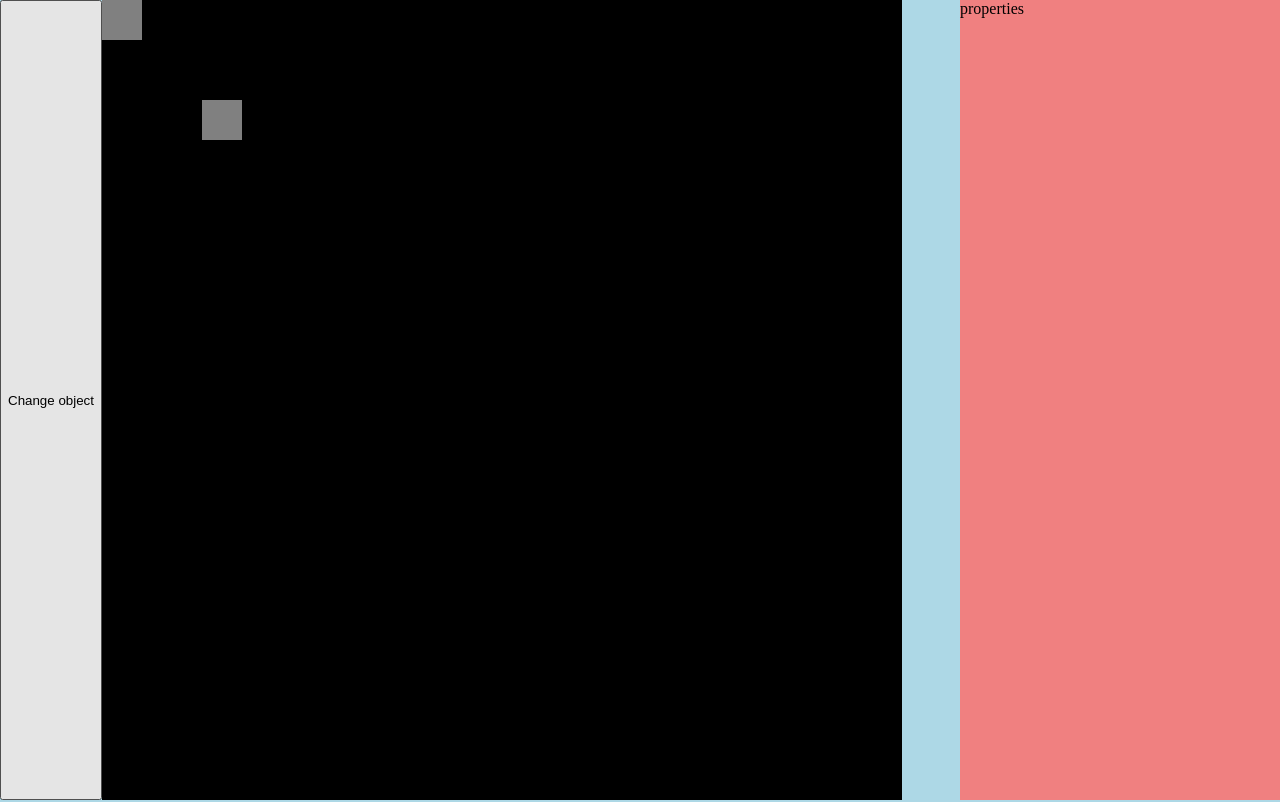
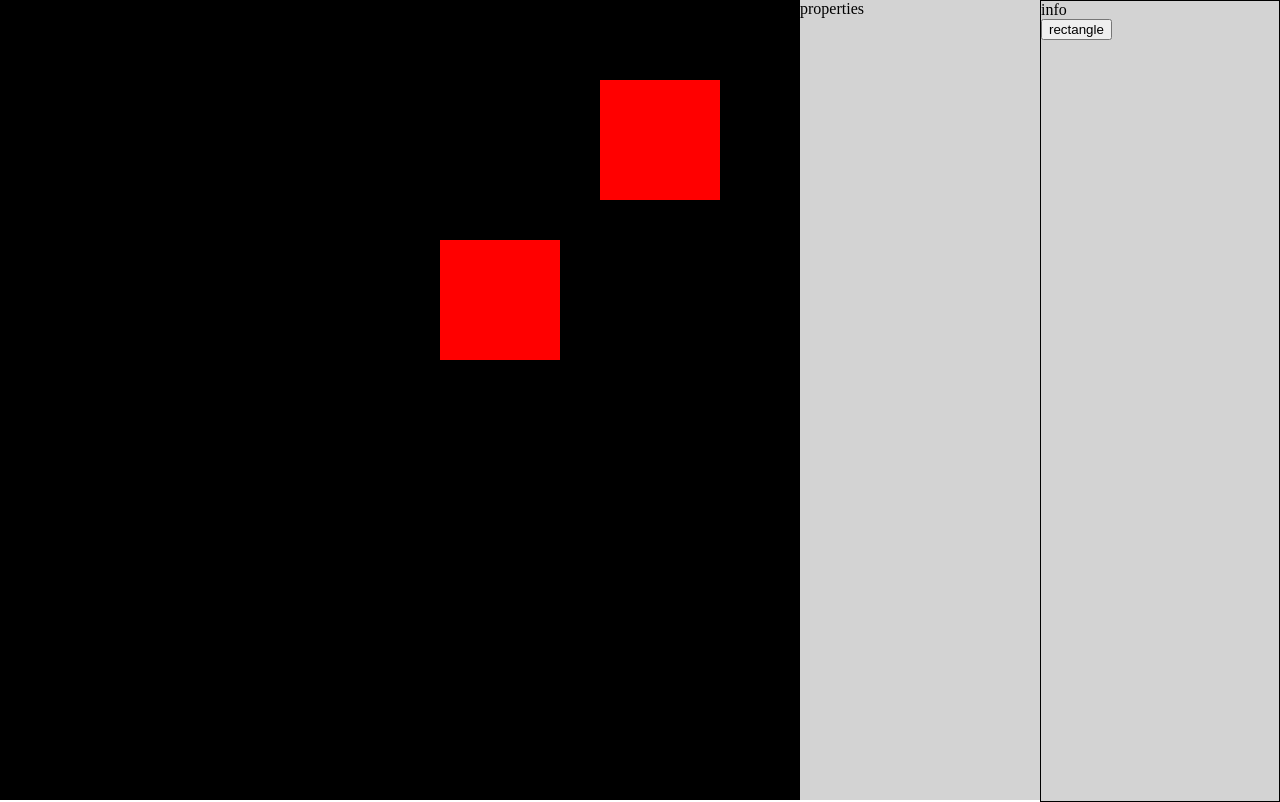
Before and after one commit to ranjabi/2d-web-based-cad, a plain HTML site: page index.html in a window 1280 px wide. Drawn offline with Linux system fonts and the light colour scheme.

Commit message:
fix: restructure

```diff
--- a/index.html
+++ b/index.html
@@ -8,51 +8,41 @@
         <link rel="stylesheet" type="text/css" href="style.css" />
     </head>
     <body>
-        <button id="changeObject" type="button">Change object</button>
-        <canvas id="canvas"></canvas>
-        <div id="properties">
-            <p>properties</p>
-            <div class="prop" id="prop1"></div>
-            <div class="prop" id="prop2"></div></div>
-
+        <div class="container">
+            <canvas id="canvas"></canvas>
+            <div id="properties">
+                <p>properties</p>
+                <div class="prop" id="prop1"></div>
+                <div class="prop" id="prop2"></div>
+            </div>
+            <div id="info">
+                <p>info</p>
+                <button tyle="button">rectangle</button>
+            </div>
+        </div>
     </body>
     <script src="https://greggman.github.io/webgl-lint/webgl-lint.js"></script>
-    <!-- <script id="vertex-shader-2d" type="notjs">
-        // receive data from a buffer
-        attribute vec4 a_position;
+    <script id="vertex-shader-2d" type="notjs">
+        attribute vec3 a_position; // x and y
+
+        varying vec4 fColor;
+        attribute vec3 vColor;
 
         void main() {
-            // load the position of the current vertex
-            gl_Position = a_position;
+
+          // flip clip space y coordinate, move bottom left to top left
+          gl_Position = vec4(a_position,1);
+          fColor = vec4(vColor, 1.0);
         }
-    </script> -->
-    <script id="vertex-shader-2d" type="notjs">
-        attribute vec2 a_position;
-
-        uniform vec2 u_resolution;
-
-        void main() {
-          // convert the position from pixels to 0.0 to 1.0
-          vec2 zeroToOne = a_position / u_resolution;
-
-          // convert from 0->1 to 0->2
-          vec2 zeroToTwo = zeroToOne * 2.0;
-
-          // convert from 0->2 to -1->+1 (clip space)
-          vec2 clipSpace = zeroToTwo - 1.0;
-
-          gl_Position = vec4(clipSpace * vec2(1, -1), 0, 1);
-        }
-
-      </script>
+    </script>
     <script id="fragment-shader-2d" type="notjs">
         precision mediump float;
 
-        uniform vec4 u_color;
+        varying vec4 fColor;
 
         void main() {
             // load the fragment setting
-            gl_FragColor = u_color;
+            gl_FragColor = fColor;
         }
     </script>
     <script type="module" src="./index.js"></script>
--- a/index.js
+++ b/index.js
@@ -1,67 +1,64 @@
-import { createShader, createProgram } from "./utility.js";
+import {
+    createShader,
+    createProgram,
+    resizeCanvasToDisplaySize,
+} from "./utility.js";
 import Rectangle from "./rectangleClass.js";
 
-function resizeCanvasToDisplaySize(canvas) {
-    const displayWidth = canvas.clientWidth;
-    const displayHeight = canvas.clientHeight;
+function main() {
+    let objects = [];
 
-    const needResize =
-        canvas.width !== displayWidth || canvas.height !== displayHeight;
-
-    if (needResize) {
-        canvas.width = displayWidth;
-        canvas.height = displayHeight;
-    }
-
-    return needResize;
-}
-
-let objects = [];
-
-function main() {
     let canvas = document.querySelector("#canvas");
 
     canvas.addEventListener("mousedown", (event) => {
-        console.log("down", event.clientX, event.clientY, canvas.clientWidth, canvas.clientHeight, canvas.offsetLeft, canvas.offsetTop)
+        // console.log(
+        //     "down",
+        //     event.clientX,
+        //     event.clientY,
+        //     canvas.clientWidth,
+        //     canvas.clientHeight,
+        //     canvas.offsetLeft,
+        //     canvas.offsetTop
+        // );
 
-
-        // objects.push(new Rectangle(event.clientX, event.clientY, 40, 40))
-
-        // console.log("all vertex", objects.flatMap(obj => obj.getPosition()))
+        // console.log(
+        //     "x, y",
+        //     pixelToClip(event.clientX),
+        //     pixelToClip(event.clientY)
+        // );
 
         // TODO: ganti jadi euclidean distance
         let closestPoint = objects.find(obj => obj.getPosition().find(pos => Math.abs(event.clientX-pos[0])<15 || Math.abs(event.clientY-pos[1])<15))
 
+        let objectIdx = objects.findIndex((x) => x === closestPoint);
 
-        let objectIdx = objects.findIndex(x => x === closestPoint)
-        console.log("objectIdx", objectIdx)
         if (objectIdx !== -1) {
+            // if object exist in closest clicked point, display slider
             setupSlider("#prop1", {
                 name: "x",
                 slideFunction: objects[objectIdx].updatePositionX(),
-                max: gl.canvas.width,
-                value: objects[objectIdx].getX()
+                min: -1,
+                max: 1,
+                value: objects[objectIdx].getX(),
             });
             setupSlider("#prop2", {
                 name: "y",
                 slideFunction: objects[objectIdx].updatePositionY(),
-                max: gl.canvas.height,
-                value: objects[objectIdx].getY()
+                min: -1,
+                max: 1,
+                value: objects[objectIdx].getY(),
             });
         } else {
             let parent = document.querySelector("#prop1");
-            parent.innerHTML = ""
+            parent.innerHTML = "";
             let parent2 = document.querySelector("#prop2");
-            parent2.innerHTML = ""
+            parent2.innerHTML = "";
         }
 
+        // console.log("titik terdekat\n", closestPoint);
 
-        console.log("titik terdekat\n", closestPoint
-
-        )
-
-        drawScene()
-    })
+        drawScene();
+    });
 
     // WebGLRenderingContext
     let gl = canvas.getContext("webgl");
@@ -85,31 +82,90 @@ function main() {
 
     let program = createProgram(gl, vertexShader, fragmentShader);
 
-    let positionAttributeLocation = gl.getAttribLocation(program, "a_position");
-    // look up uniform locations
-    let resolutionUniformLocation = gl.getUniformLocation(
-        program,
-        "u_resolution"
-    );
-    let colorUniformLocation = gl.getUniformLocation(program, "u_color");
-    let positionBuffer = gl.createBuffer();
-    gl.bindBuffer(gl.ARRAY_BUFFER, positionBuffer); // bind resource to bind point
+    // set rectangle
+    let kotak = new Rectangle(0.5, 0.5, 0.3, 0.3);
 
-    let translation = [0, 0];
+    let kotak2 = new Rectangle(0.1, 0.1, 0.3, 0.3);
 
-    // set rectangle
-    let kotak = new Rectangle(translation[0], translation[1], 40, 40)
-
-    let kotak2 = new Rectangle(translation[0]+100, translation[1]+100, 40, 40)
-
-    objects.push(kotak)
-    objects.push(kotak2)
+    objects.push(kotak);
+    objects.push(kotak2);
 
     // console.log("objects", objects.length)
 
+    drawScene();
 
+    function drawScene() {
+        resizeCanvasToDisplaySize(gl.canvas);
 
-    drawScene();
+        // convert clip space to pixel
+        gl.viewport(0, 0, gl.canvas.width, gl.canvas.height);
+
+        // clear the canvas
+        gl.clear(gl.COLOR_BUFFER_BIT);
+
+        // load shader program
+        gl.useProgram(program);
+
+        // turn [[x1,y1],[x2,y2]] into [x1,y1,x2,y2]
+        let objectsPosition = objects.flatMap((obj) => obj.getPosition());
+        let vPosition = objectsPosition.flatMap((obj) => obj);
+
+        // turn [r,g,b][r,g,b] to [r,g,b,r,g,b]
+        // set red color
+        // TODO: SET OBJECT COLOR RANDOMLY
+        let colorPosition = objects.flatMap((obj) => obj.getColor(1, 0, 0));
+
+        // COLOR BUFFER
+        let colorBuffer = gl.createBuffer();
+        gl.bindBuffer(gl.ARRAY_BUFFER, colorBuffer);
+        gl.bufferData(
+            gl.ARRAY_BUFFER,
+            new Float32Array(colorPosition),
+            gl.STATIC_DRAW
+        );
+
+        // COLOR POSITION
+        let vColor = gl.getAttribLocation(program, "vColor");
+        gl.vertexAttribPointer(vColor, 3, gl.FLOAT, false, 0, 0);
+        gl.enableVertexAttribArray(vColor);
+
+        // VERTEX BUFFER
+        let vertexBuffer = gl.createBuffer();
+        gl.bindBuffer(gl.ARRAY_BUFFER, vertexBuffer); // bind resource to bind point
+        gl.bufferData(
+            gl.ARRAY_BUFFER,
+            new Float32Array(vPosition),
+            gl.STATIC_DRAW
+        );
+
+        // VERTEX POSITION
+        let positionAttributeLocation = gl.getAttribLocation(
+            program,
+            "a_position"
+        );
+        // attribute properties
+        gl.vertexAttribPointer(
+            positionAttributeLocation,
+            2,
+            gl.FLOAT,
+            false,
+            0,
+            0
+        );
+        gl.enableVertexAttribArray(positionAttributeLocation);
+
+        // Draw the rectangle.
+        var primitiveType = gl.TRIANGLES;
+        var offset = 0;
+
+        // FOR TWO OBJECT
+        var count = vPosition.length / 2;
+        gl.drawArrays(primitiveType, offset, count);
+
+        // console.log("object position length\n", objectsPosition.length, "objects length\n", objects.length)
+
+        window.requestAnimationFrame(drawScene);
+    }
 
     function setupSlider(selector, options) {
         let parent = document.querySelector(selector);
@@ -128,7 +184,7 @@ function main() {
         console.log("selector", selectorInput, selectorValue);
         parent.innerHTML = `
         <p>${options.name}</p>
-        <input type="range" min="${min}" max="${max}" value="${value}" id="${selectorInput}">
+        <input type="range" min="${min}" max="${max}" value="${value}" id="${selectorInput}" step="0.1">
         <p id="${selectorValue}">${value}</p>
         `;
 
@@ -144,114 +200,14 @@ function main() {
             drawScene();
         }
 
-        // let sliderFunction = updatePosition(0);
-
         function handleChange(event) {
-            console.log("event", event);
-            let value = parseInt(event.target.value);
+            let value = parseFloat(event.target.value);
             updateValue(value);
             slideFunction(event, { value: value });
         }
 
-        // slider.addEventListener("change", handleChange);
         slider.addEventListener("input", handleChange);
     }
-
-    let isOne = true
-
-    // let changeObject = document.querySelector("#changeObject")
-    // changeObject.addEventListener("click", () => {
-    //     let objNum = 0;
-    //     if (isOne == true) {
-    //         isOne = !isOne
-    //     } else {
-    //         objNum = 1
-    //         isOne = !isOne
-    //     }
-    //     setupSlider("#prop1", {
-    //         name: "x",
-    //         slideFunction: objects[objNum].updatePositionX(),
-    //         max: gl.canvas.width,
-    //         value: objects[objNum].getX()
-    //     });
-    //     setupSlider("#prop2", {
-    //         name: "y",
-    //         slideFunction: objects[objNum].updatePositionY(),
-    //         max: gl.canvas.height,
-    //         value: objects[objNum].getY()
-    //     });
-    // })
-
-    function drawScene() {
-        resizeCanvasToDisplaySize(gl.canvas);
-
-        // convert clip space to pixel
-        gl.viewport(0, 0, gl.canvas.width, gl.canvas.height);
-
-        // clear the canvas
-        gl.clear(gl.COLOR_BUFFER_BIT);
-
-        // load shader program
-        gl.useProgram(program);
-
-        // turn on the attribute
-        gl.enableVertexAttribArray(positionAttributeLocation);
-
-        // bind position buffer
-        gl.bindBuffer(gl.ARRAY_BUFFER, positionBuffer);
-
-        let objectsPosition = objects.flatMap(obj => obj.getPosition())
-        let positionx = objectsPosition.flatMap(obj => obj)
-        // console.log("objectsposition", positionx)
-
-        gl.bufferData(
-            gl.ARRAY_BUFFER,
-            new Float32Array(positionx),
-            gl.STATIC_DRAW
-        );
-        // setRectangle(gl, translation[0], translation[1], 40, 40);
-
-        // attribute properties
-        let size = 2; // 2 components per iteration from a_position
-        let type = gl.FLOAT;
-        let normalize = false;
-        let stride = 0;
-        let attrOffset = 0;
-        gl.vertexAttribPointer(
-            positionAttributeLocation,
-            size,
-            type,
-            normalize,
-            stride,
-            attrOffset
-        );
-
-        // set the resolution
-        gl.uniform2f(
-            resolutionUniformLocation,
-            gl.canvas.width,
-            gl.canvas.height
-        );
-
-        // NEED TO EVALUATE
-        // Set a random color.
-        gl.uniform4f(colorUniformLocation, 0.5, 0.5, 0.5, 1);
-
-        // Draw the rectangle.
-        var primitiveType = gl.TRIANGLES;
-        var offset = 0;
-        // FOR TWO OBJECT
-        var count = positionx.length/2;
-        gl.drawArrays(primitiveType, offset, count);
-
-        // console.log("object position length\n", objectsPosition.length, "objects length\n", objects.length)
-
-        // window.requestAnimationFrame(drawScene);
-    }
-
-
-
-
 }
 
 main();
--- a/rectangleClass.js
+++ b/rectangleClass.js
@@ -6,7 +6,10 @@ export default class Rectangle {
         this.y2 = y + height;
         this.width = width
         this.height = height
+    }
 
+    getPrimitiveType() {
+        return
     }
 
     getX() {
@@ -17,25 +20,25 @@ export default class Rectangle {
         return this.y1
     }
 
+    // TODO: SET OBJECT COLOR FROM CONSTRUCTOR AND CREATE SET FUNCTION TO CHANGE OBJECT COLOR
+    getColor(r,g,b) {
+        return [r,g,b, r,g,b, r,g,b, r,g,b, r,g,b, r,g,b, r,g,b, r,g,b, r,g,b, r,g,b, r,g,b, r,g,b]
+    }
+
     getPosition() {
-        return [this.x1, this.y1, this.x2, this.y1, this.x1, this.y2, this.x1, this.y2, this.x2, this.y1, this.x2, this.y2]
+        return [[this.x1, this.y1], [this.x2, this.y1], [this.x1, this.y2], [this.x1, this.y2], [this.x2, this.y1], [this.x2, this.y2]]
     }
 
     updatePositionX() {
         let self = this
         return function (event, ui) {
-            console.log("prototype x1", self.x1)
             self.x1 = ui.value;
             self.x2 = ui.value + self.width;
-            // this.y1 = ui.value;
-            // this.y2 = ui.value + height;
         };
     }
     updatePositionY() {
         let self = this
         return function (event, ui) {
-            // this.x1 = ui.value;
-            // this.x2 = ui.value + width;
             self.y1 = ui.value;
             self.y2 = ui.value + self.height;
         };
--- a/style.css
+++ b/style.css
@@ -5,23 +5,34 @@
 
 body {
     display: flex;
-    background-color: lightblue;
+    justify-content: center;
+}
+
+.container {
+    display: flex;
+    position: relative;
+    width: 100%;
 }
 
 canvas {
-    width: 100vh;
+    min-width: 100vh;
+    max-width: 100vh;
     height: 100vh;
-    /* border: 1px solid black; */
-    background-color: lightcyan;
+    background-color: darkgrey;
     display: block;
 }
 
+#info {
+    background-color: lightgrey;
+    min-width: 10rem;
+    height: 100vh;
+    flex-grow: 1;
+    border: 1px solid black;
+}
+
 #properties {
-    background-color: lightcoral;
-    min-width: 20rem;
+    background-color: lightgrey;
+    min-width: 15rem;
     height: 100vh;
-    position: absolute;
-    right: 0;
-    /* height: */
-    /* flex-grow: 1; */
+    flex-grow: 1;
 }
--- a/utility.js
+++ b/utility.js
@@ -32,8 +32,6 @@ function createProgram(gl, vertexShader, fragmentShader) {
     gl.deleteProgram(program);
 }
 
-
-
 // Fill the buffer with the values that define a rectangle.
 function setRectangle(gl, x, y, width, height) {
     var x1 = x;
@@ -47,6 +45,23 @@ function setRectangle(gl, x, y, width, height) {
     );
 }
 
+function resizeCanvasToDisplaySize(canvas) {
+    const displayWidth = canvas.clientWidth;
+    const displayHeight = canvas.clientHeight;
 
+    const needResize =
+        canvas.width !== displayWidth || canvas.height !== displayHeight;
 
-export { createShader, createProgram }
+    if (needResize) {
+        canvas.width = displayWidth;
+        canvas.height = displayHeight;
+    }
+
+    return needResize;
+}
+
+function pixelToClip(point, canvasSize) {
+    return (point / canvasSize) * 2 - 1;
+}
+
+export { createShader, createProgram, resizeCanvasToDisplaySize, pixelToClip };
```
